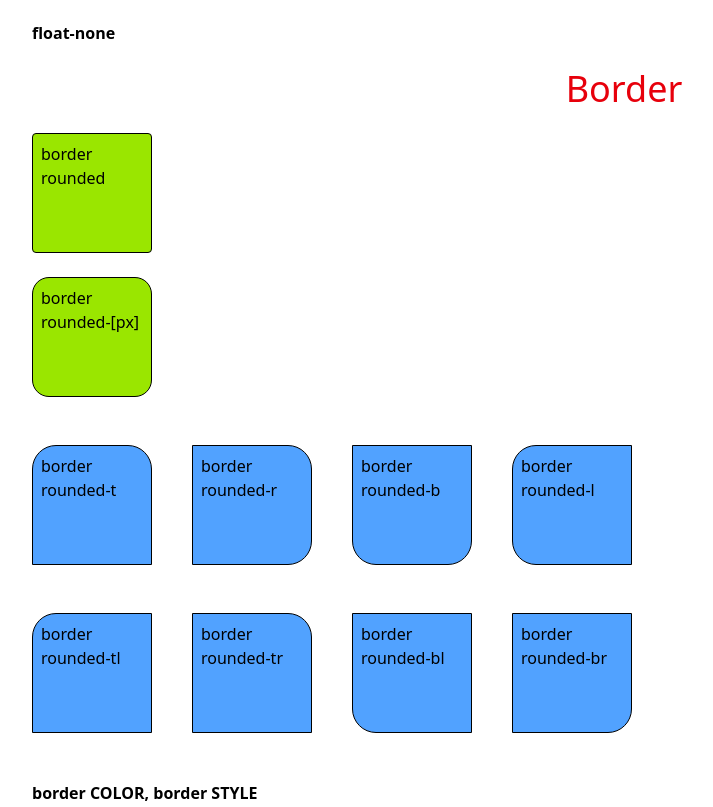
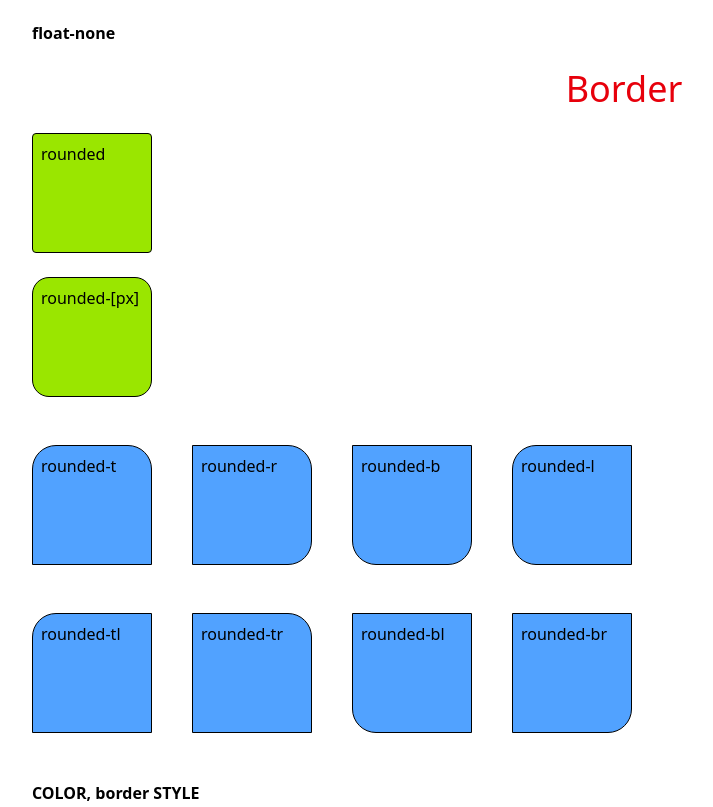
Before and after one commit to BaoVStorm/Tailwind-CSS, a website: page 02_GaLapTrinh/index.html in a window 1280 px wide. Shown: the part 5763-6570 px from the top of the page, without its empty margins (16-729 px from the left). Drawn offline with Linux system fonts and the light colour scheme; a web font is replaced by a local one.

Commit message:
fix text

```diff
--- a/02_GaLapTrinh/index.html
+++ b/02_GaLapTrinh/index.html
@@ -279,31 +279,31 @@
 
     <!-- Border -->
     <h1 class="text-red-600 text-4xl mx-auto my-6 text-center ">Border</h1>
-        <div class="size-30 bg-lime-400 p-2 border rounded">border rounded</div>
+        <div class="size-30 bg-lime-400 p-2 border rounded">rounded</div>
         <br>
-        <div class="size-30 bg-lime-400 p-2 border rounded-[17px]">border rounded-[px]</div>
+        <div class="size-30 bg-lime-400 p-2 border rounded-[17px]">rounded-[px]</div>
 
         <br><br>
 
         <div class="flex gap-10">
-            <div class="size-30 bg-blue-400 p-2 border rounded-t-3xl">border rounded-t</div>
-            <div class="size-30 bg-blue-400 p-2 border rounded-r-3xl">border rounded-r</div>
-            <div class="size-30 bg-blue-400 p-2 border rounded-b-3xl">border rounded-b</div>
-            <div class="size-30 bg-blue-400 p-2 border rounded-l-3xl">border rounded-l</div>
+            <div class="size-30 bg-blue-400 p-2 border rounded-t-3xl">rounded-t</div>
+            <div class="size-30 bg-blue-400 p-2 border rounded-r-3xl">rounded-r</div>
+            <div class="size-30 bg-blue-400 p-2 border rounded-b-3xl">rounded-b</div>
+            <div class="size-30 bg-blue-400 p-2 border rounded-l-3xl">rounded-l</div>
         </div>
 
         <br><br>
 
         <div class="flex gap-10">
-            <div class="size-30 bg-blue-400 p-2 border rounded-tl-3xl">border rounded-tl</div>
-            <div class="size-30 bg-blue-400 p-2 border rounded-tr-3xl">border rounded-tr</div>
-            <div class="size-30 bg-blue-400 p-2 border rounded-bl-3xl">border rounded-bl</div>
-            <div class="size-30 bg-blue-400 p-2 border rounded-br-3xl">border rounded-br</div>
+            <div class="size-30 bg-blue-400 p-2 border rounded-tl-3xl">rounded-tl</div>
+            <div class="size-30 bg-blue-400 p-2 border rounded-tr-3xl">rounded-tr</div>
+            <div class="size-30 bg-blue-400 p-2 border rounded-bl-3xl">rounded-bl</div>
+            <div class="size-30 bg-blue-400 p-2 border rounded-br-3xl">rounded-br</div>
 
         </div>
 
         <br><br>
-        <strong>border COLOR, border STYLE</strong>
+        <strong>COLOR, border STYLE</strong>
         <br>
         <strong class="ml-8 my-2 block">Color</strong>
 
```
